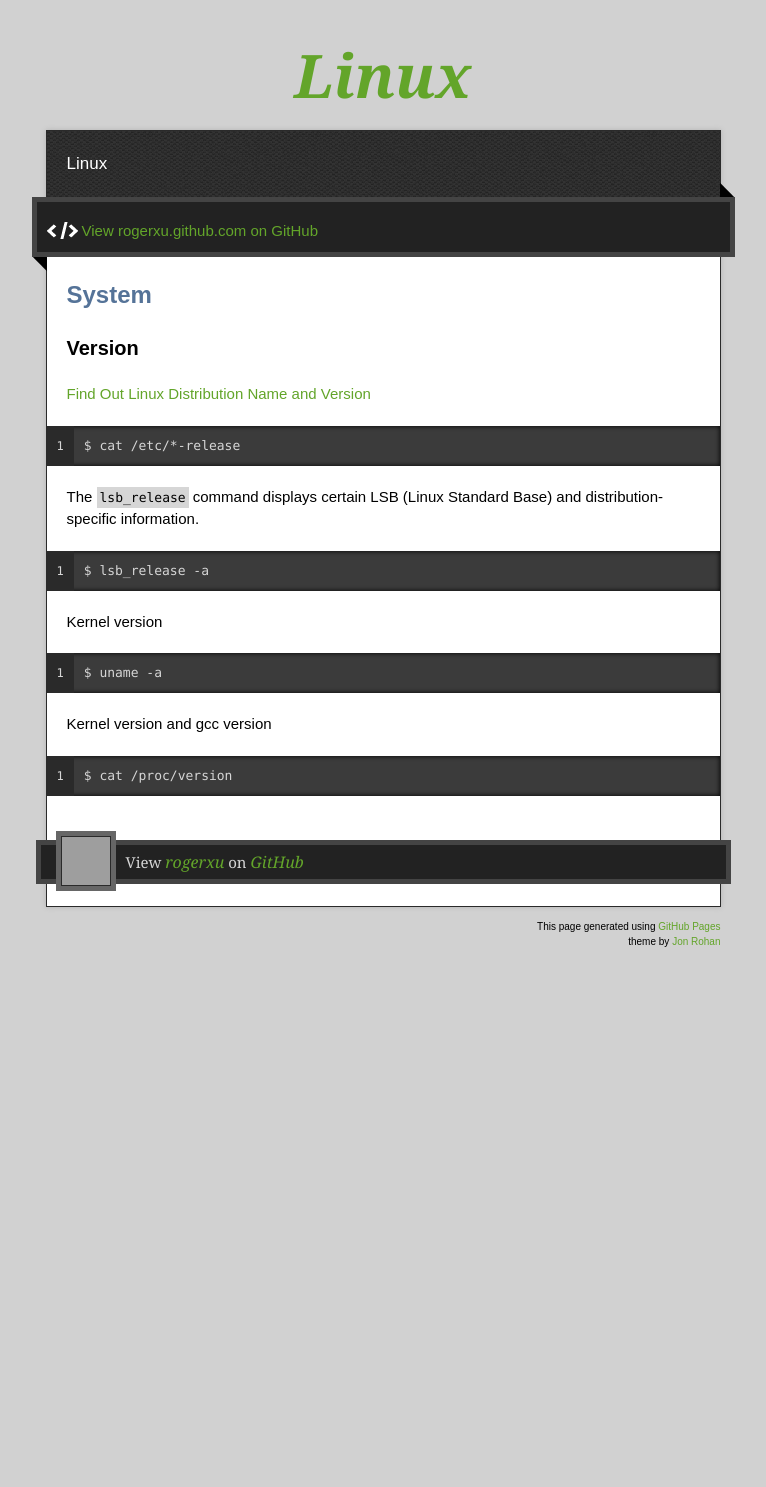
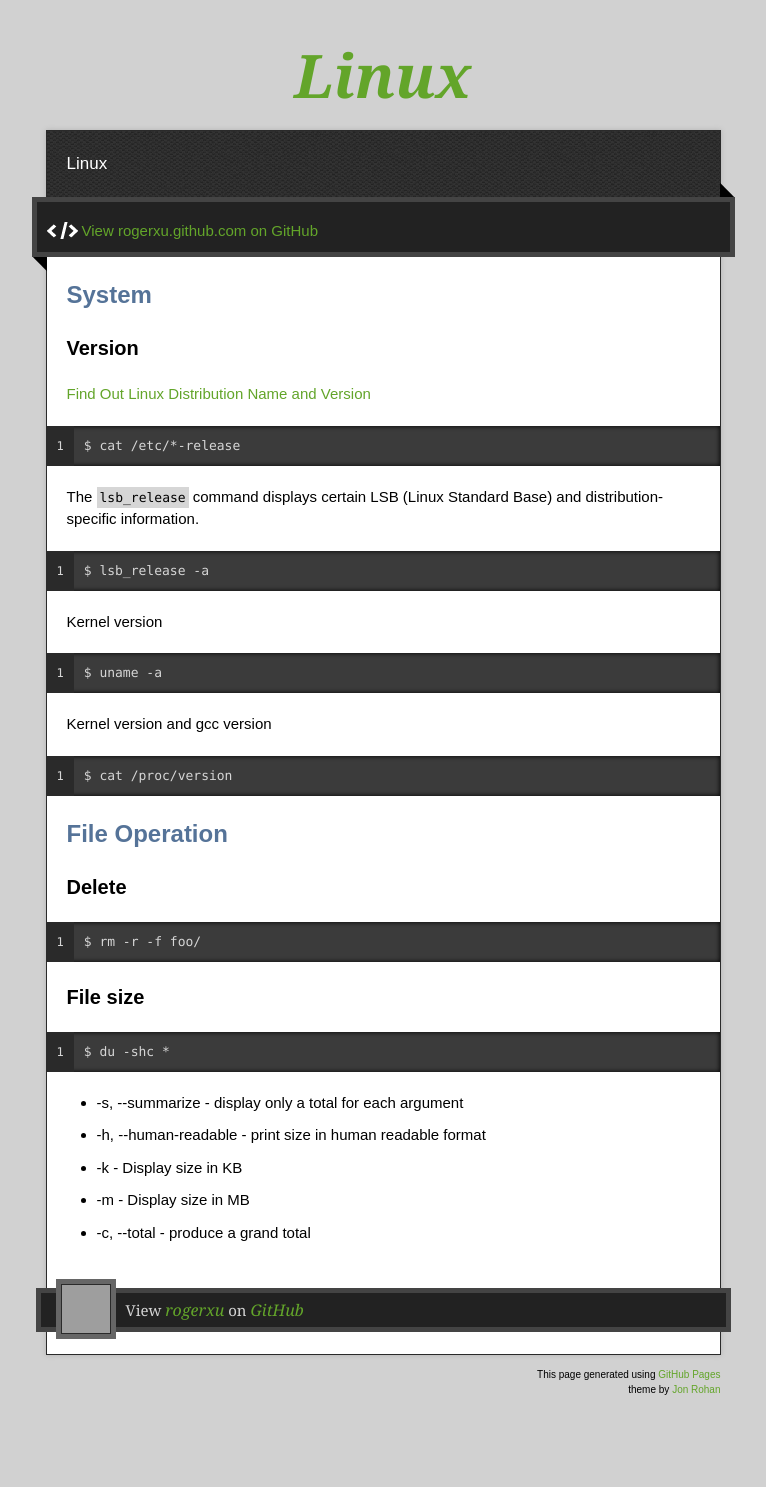
Before and after one commit to rogerxu/rogerxu.github.io, a Jekyll site: the page built from _posts/2013-06-26-linux.md, in a window 1280 px wide. Shown: the whole page, without its empty margins (257-1023 px from the left). Built offline with Jekyll 4.4.1, drawn with Linux system fonts in a browser that asks for light colours; nearby versions of some CDN libraries; before the commit the page ends 1039 px from its top, so only the background shows below that; grey boxes are pictures that could not be loaded.

Commit message:
Add File Operation section to Linux Bash post.

```diff
--- a/_posts/2013-06-26-linux.md
+++ b/_posts/2013-06-26-linux.md
@@ -22,3 +22,19 @@ Kernel version
 Kernel version and gcc version
 
     $ cat /proc/version
+
+## File Operation
+
+### Delete
+
+    $ rm -r -f foo/
+
+### File size
+
+    $ du -shc *
+
+* `-s`, `--summarize` - display only a total for each argument
+* `-h`, `--human-readable` - print size in human readable format
+* `-k` - Display size in KB
+* `-m` - Display size in MB
+* `-c`, `--total` - produce a grand total
```
